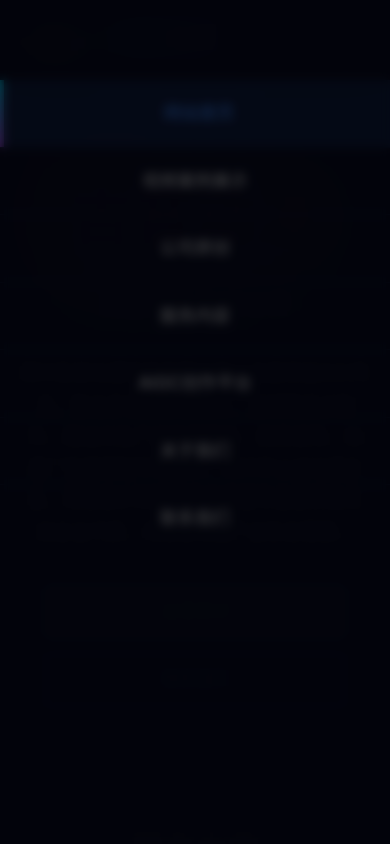
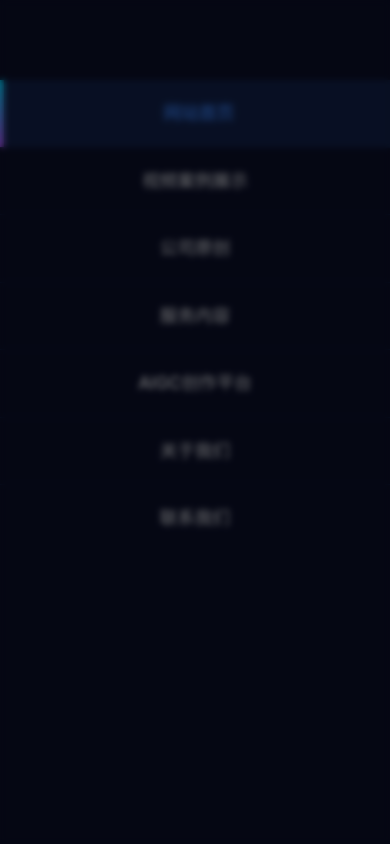
Before and after one commit to Xuyingtai/jydm_official-website, a React (Vite) app: page / in a window 390 px wide. Both pictures are taken after a click on the button "Toggle menu". Shown: the top 844 px of the page. Built offline with nearby package versions, Linux system fonts and the light colour scheme; a web font is replaced by a local one.

Commit message:
Fix mobile menu overlay issue: adjust z-index and reduce overlay opacity

```diff
--- a/src/components/Navbar.css
+++ b/src/components/Navbar.css
@@ -118,7 +118,7 @@
     width: 100vw !important;
     height: 100vh !important;
     max-width: 100vw !important;
-    background: rgba(10, 14, 39, 0.98) !important;
+    background: #0a0e27 !important;
     backdrop-filter: blur(20px);
     flex-direction: column;
     padding: 5rem 0 2rem;
@@ -128,12 +128,13 @@
     visibility: hidden;
     transition: all 0.3s ease;
     gap: 0;
-    z-index: 99999 !important;
+    z-index: 100000 !important;
     overflow-y: auto;
     -webkit-overflow-scrolling: touch;
     margin: 0 !important;
     border: none;
     list-style: none !important;
+    pointer-events: auto !important;
   }
 
   .navbar-menu li {
@@ -198,10 +199,11 @@
     bottom: 0;
     width: 100vw;
     height: 100vh;
-    background: rgba(0, 0, 0, 0.7);
-    backdrop-filter: blur(5px);
-    z-index: 9998;
+    background: rgba(0, 0, 0, 0.5);
+    backdrop-filter: blur(3px);
+    z-index: 9998 !important;
     animation: fadeIn 0.3s ease;
+    pointer-events: auto;
   }
 
   @keyframes fadeIn {
--- a/src/components/Navbar.tsx
+++ b/src/components/Navbar.tsx
@@ -73,10 +73,13 @@ const Navbar = () => {
         </div>
       </nav>
       {isMenuOpen && (
-        <div
-          className="navbar-overlay"
-          onClick={() => setIsMenuOpen(false)}
-        ></div>
+        <>
+          <div
+            className="navbar-overlay"
+            onClick={() => setIsMenuOpen(false)}
+          ></div>
+          {/* 菜单在遮罩层之后渲染，确保在DOM顺序上也在上方 */}
+        </>
       )}
     </>
   )
```
